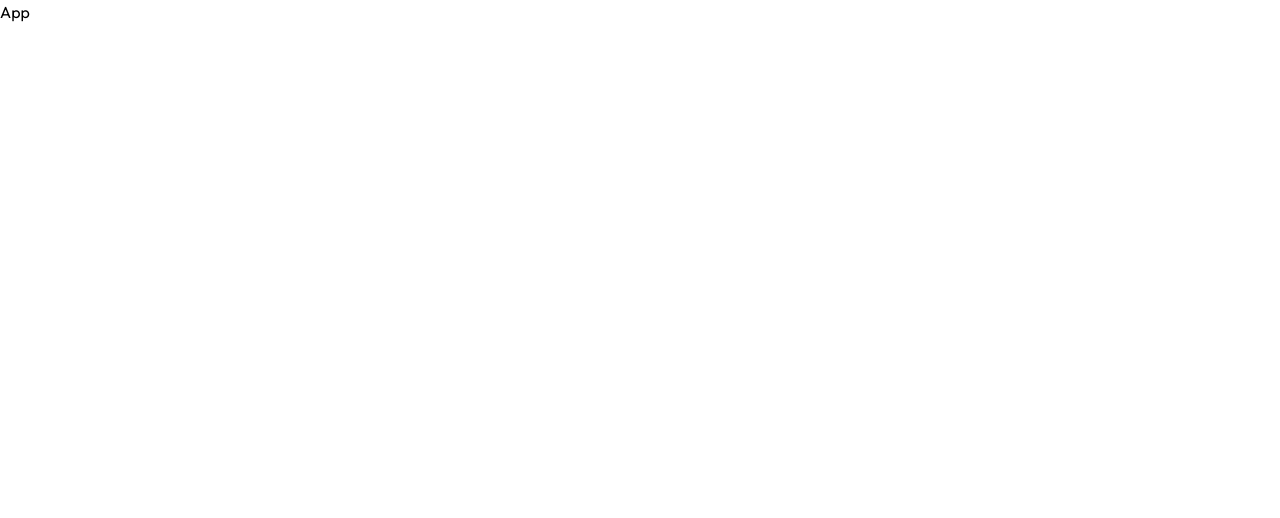
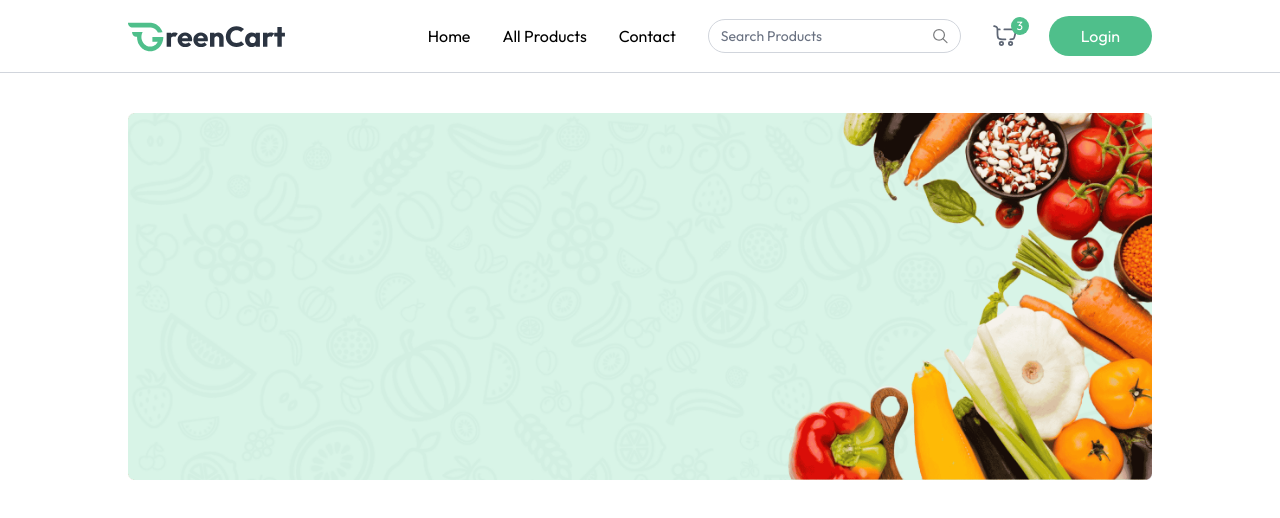
Before and after one commit to kaveeshahq/greencart, a React (Vite) app in the folder client/: page / in a window 1280 px wide. Shown: the top 518 px of the page. Built offline with nearby package versions, Linux system fonts and the light colour scheme.

Commit message:
Creating the Navbar and Hero Section

```diff
--- a/client/src/App.jsx
+++ b/client/src/App.jsx
@@ -1,9 +1,19 @@
-import React from 'react'
+import { Route, Routes, useLocation } from 'react-router-dom'
+import Navbar from './components/Navbar'
+import Home from './pages/Home'
 
 const App = () => {
+
+  const isSellerPath = useLocation().pathname.includes("seller");
   return (
     <div>
-      App
+
+      {isSellerPath ? null :<Navbar /> }
+       <div  className ={`${ isSellerPath ? "" : "px-6 md:px-16 lg:px-24 xl:px-32"}`}>
+        <Routes>
+          <Route path='/' element={<Home/>} />
+        </Routes>
+       </div>
     </div>
   )
 }
--- /dev/null
+++ b/client/src/components/MainBanner.jsx
@@ -0,0 +1,14 @@
+import React from 'react'
+import { assets } from '../assets/assets'
+
+const MainBanner = () => {
+  return (
+    <div className='relative'>
+        <img src={assets.main_banner_bg} alt="banner"  className='w-full hidden md:block'/>
+        <img src={assets.main_banner_bg_sm} alt="banner"  className='w-full md:hidden'/>
+
+    </div>
+  )
+}
+
+export default MainBanner
--- /dev/null
+++ b/client/src/components/Navbar.jsx
@@ -0,0 +1,135 @@
+import React from "react";
+import { NavLink } from "react-router-dom";
+import { assets } from "../assets/assets.js";
+import { useAppContext } from "../context/AppContext";
+
+const Navbar = () => {
+  const [open, setOpen] = React.useState(false);
+
+  const { user, setUser, setShowUserLogin, navigate } = useAppContext();
+
+  const logout = async () => {
+    setUser(null);
+    navigate("/");
+  };
+
+  return (
+    <nav className="flex items-center justify-between px-6 md:px-16 lg:px-24 xl:px-32 py-4 border-b border-gray-300 bg-white relative transition-all">
+      <NavLink to="/" onClick={() => setOpen(false)}>
+        <img className="h-9" src={assets.logo} alt="logo" />
+      </NavLink>
+
+      {/* Desktop Menu */}
+      <div className="hidden sm:flex items-center gap-8">
+        <NavLink to="/">Home</NavLink>
+        <NavLink to="/products">All Products</NavLink>
+        <NavLink to="/contact">Contact</NavLink>
+
+        <div className="hidden lg:flex items-center text-sm gap-2 border border-gray-300 px-3 rounded-full">
+          <input
+            className="py-1.5 w-full bg-transparent outline-none placeholder-gray-500"
+            type="text"
+            placeholder="Search Products"
+          />
+          <img src={assets.search_icon} alt="search" className="w-4 h-4" />
+        </div>
+
+        <div
+          onClick={() => navigate("/cart")}
+          className="relative cursor-pointer"
+        >
+          <img
+            src={assets.nav_cart_icon}
+            alt="cart"
+            className="w-6 opacity-80"
+          />
+          <button className="absolute -top-2 -right-3 text-xs text-white bg-primary w-[18px] h-[18px] rounded-full">
+            3
+          </button>
+        </div>
+
+        {!user ? (
+          <button
+            onClick={() => setShowUserLogin(true)}
+            className="cursor-pointer px-8 py-2 bg-primary hover:bg-primary-dull transition text-white rounded-full"
+          >
+            Login
+          </button>
+        ) : (
+          <div className="relative group">
+            <img src={assets.profile_icon} alt="profile" className="w-10" />
+            <ul className="hidden group-hover:block absolute top-10 right-0 bg-white shadow border border-gray-200 py-2.5  rounded-md w-30 text-sm z-40">
+              <li
+                onClick={() => navigate("my-orders")}
+                className="p-1.5 pl-3 hover:bg-primary/10 cursor-pointer"
+              >
+                My Orders
+              </li>
+              <li
+                onClick={logout}
+                className="p-1.5 pl-3 hover:bg-primary/10 cursor-pointer"
+              >
+                Logout
+              </li>
+            </ul>
+          </div>
+        )}
+      </div>
+
+      <button
+        onClick={() => (open ? setOpen(false) : setOpen(true))}
+        aria-label="Menu"
+        className="sm:hidden"
+      >
+        {/* Menu Icon SVG */}
+        <img src={assets.menu_icon} alt="menu" className="" />
+      </button>
+
+      {/* Mobile Menu */}
+      {open && (
+        <div
+          className={`${
+            open ? "flex" : "hidden"
+          } absolute top-[60px] left-0 w-full bg-white shadow-md py-4 flex-col items-start gap-2 px-5 text-sm md:hidden`}
+        >
+          <NavLink to="/" onClick={() => setOpen(false)}>
+            Home
+          </NavLink>
+          <NavLink to="/products" onClick={() => setOpen(false)}>
+            All Products
+          </NavLink>
+
+          {user && (
+            <NavLink to="/products" onClick={() => setOpen(false)}>
+              My Orders
+            </NavLink>
+          )}
+          <NavLink to="/" onClick={() => setOpen(false)}>
+            Contact
+          </NavLink>
+
+          {!user ? (
+            <button
+              onClick={() => {
+                setOpen(false);
+                setShowUserLogin(true);
+              }}
+              className="cursor-pointer px-6 py-2 mt-2 bg-primary hover:bg-primary-dull transition text-white rounded-full text-sm"
+            >
+              Login
+            </button>
+          ) : (
+            <button
+              onClick={logout}
+              className="cursor-pointer px-6 py-2 mt-2 bg-primary hover:bg-primary-dull transition text-white rounded-full text-sm"
+            >
+              Logout
+            </button>
+          )}
+        </div>
+      )}
+    </nav>
+  );
+};
+
+export default Navbar;
--- a/client/src/context/AppContext.jsx
+++ b/client/src/context/AppContext.jsx
@@ -7,10 +7,11 @@ export const AppContextProvider = ({ children }) => {
   const navigate = useNavigate();
   const [user , setUser ] = useState(null);
   const [isSeller , setIsSeller ] = useState(false);
+  const [showUserLogin , setShowUserLogin ] = useState(false);
 
 
 
-  const value = {navigate , user , setUser , isSeller , setIsSeller};
+  const value = {navigate , user , setUser , isSeller , setIsSeller , showUserLogin , setShowUserLogin};
   return <AppContext.Provider value={value}>{children}</AppContext.Provider>;
 };
 
--- /dev/null
+++ b/client/src/pages/Home.jsx
@@ -0,0 +1,12 @@
+import React from 'react'
+import MainBanner from '../components/MainBanner'
+
+const Home = () => {
+  return (
+    <div className='mt-10'>
+      <MainBanner />
+    </div>
+  )
+}
+
+export default Home
```
